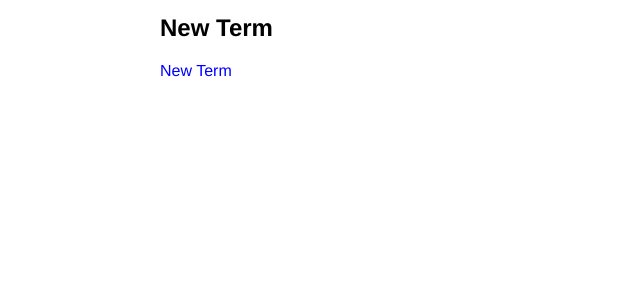
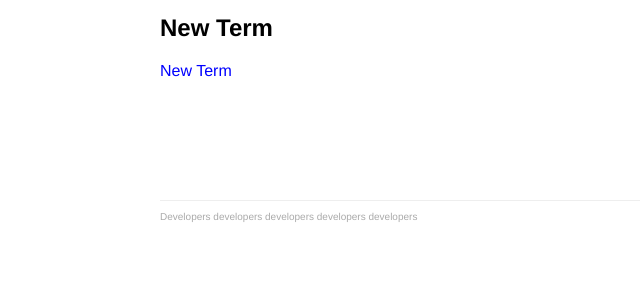
Before and after one commit to ianpreston/fonetic.io, a Flask app: page /admin/ in a window 1280 px wide. Shown: the part 184-484 px from the top of the page, without its empty margins (0-640 px from the left). Run offline with Flask 2, Linux system fonts and the light colour scheme; the visitor is signed in with stand-in values (Sample User, id 1); data that the repository does not hold is empty; parts of the project's set-up code (start-up, migrations or seed data) failed here and were passed over; some libraries are stand-ins or nearby versions.

Commit message:
add a placeholder footer

```diff
--- a/static/css/style.css
+++ b/static/css/style.css
@@ -22,6 +22,15 @@ a {
     width: 100%;
     margin: 5px 0;
     text-align: right;
+    font-size: 10px;
+}
+
+.footer {
+    width: 100%;
+    border-top: 1px solid #eee;
+    margin-top: 120px;
+
+    color: #aaa;
     font-size: 10px;
 }
 
--- a/templates/layout.html
+++ b/templates/layout.html
@@ -20,6 +20,9 @@
             {% block body %}
             {% endblock %}
         </div>
+        <div class="footer">
+            <p>Developers developers developers developers developers</p>
+        </div>
     </div>
 </body>
 </html>
```
